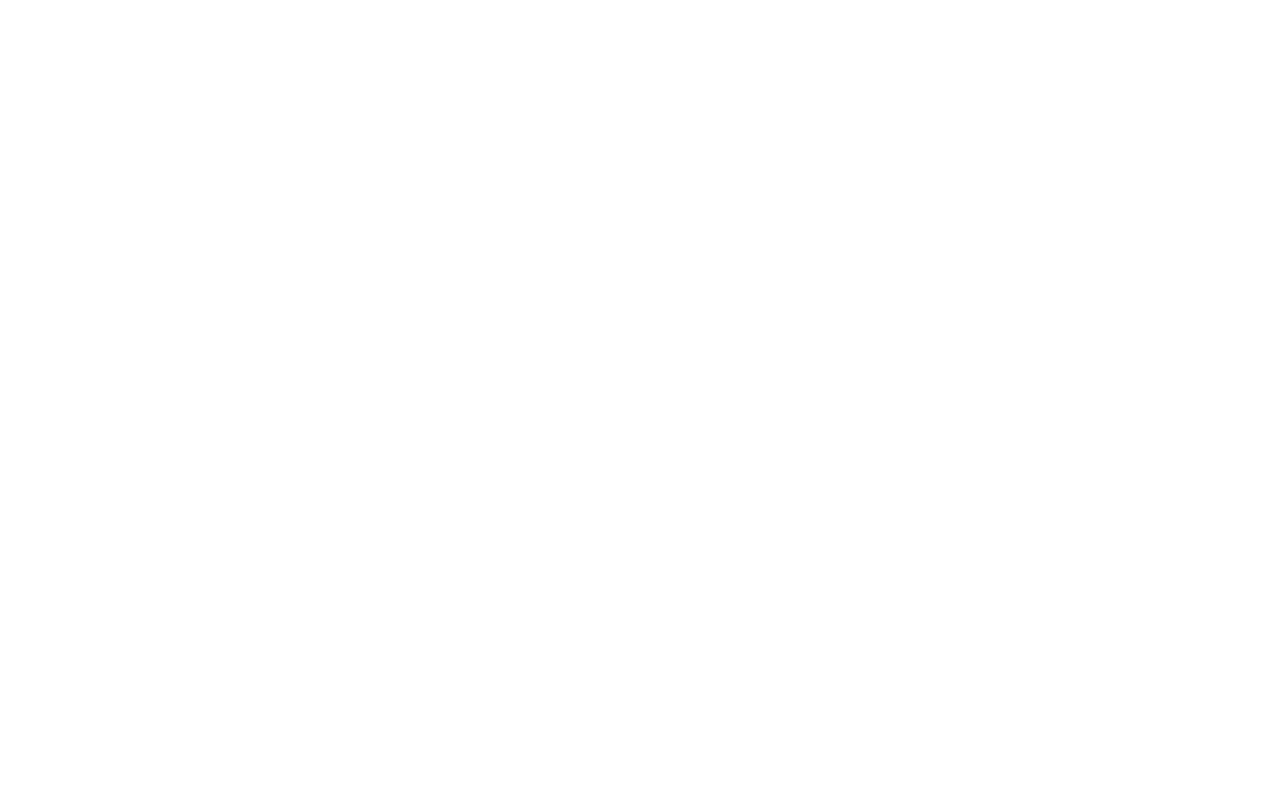
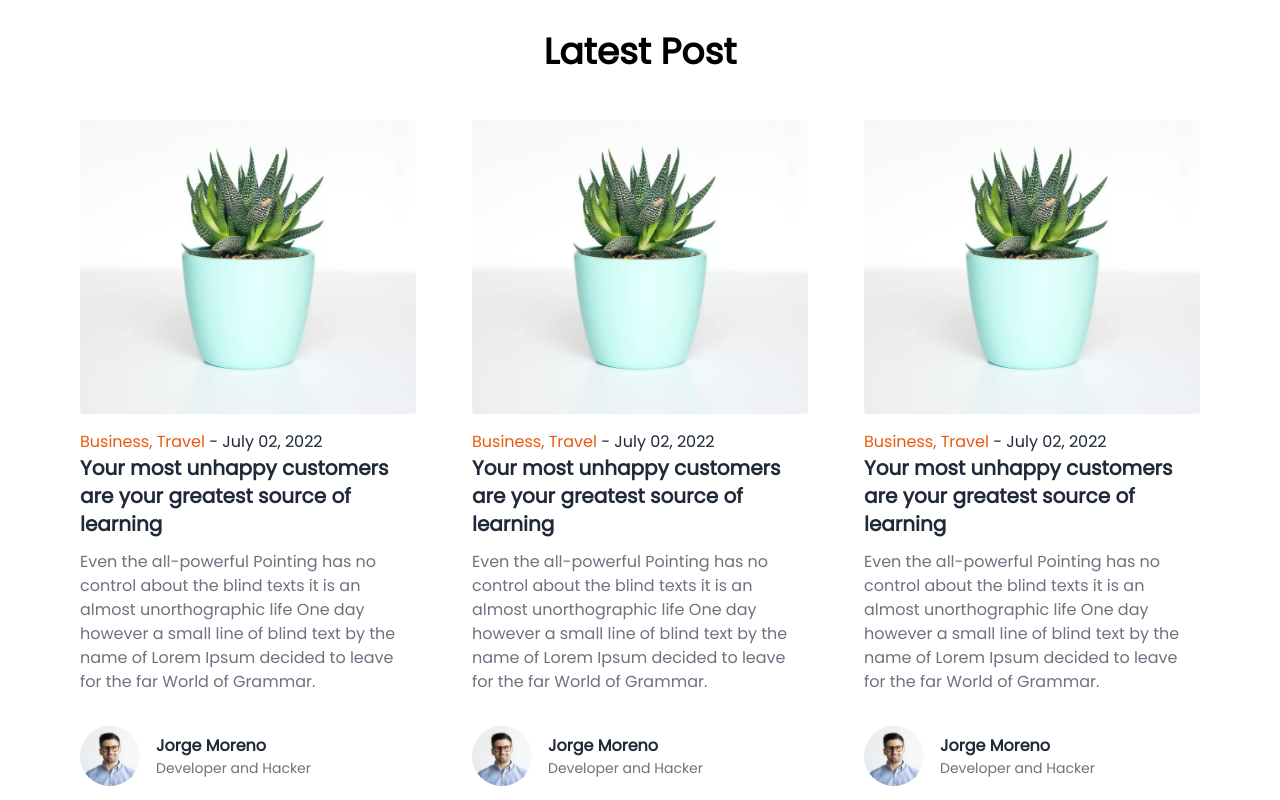
Before and after one commit to Jorg3Moreno/next_blog, a Next.js app: page / in a window 1280 px wide. Shown: the part 880-1680 px from the top of the page. Before the commit the page ends 863 px from the top, so only its background shows below. Built offline with nearby package versions, Linux system fonts and the light colour scheme.

Commit message:
Added 'Latest Post' section

```diff
--- /dev/null
+++ b/components/section2.js
@@ -0,0 +1,61 @@
+import Image from "next/image"
+import Link from "next/link"
+
+import Author from "./_child/author"
+
+export default function section2() {
+  return (
+    <section className="container mx-auto md:px-20 py-10">
+      <h1 className="font-bold text-4xl py-12 text-center">
+        Latest Post
+      </h1>
+
+      <div className="grid md:grid-cols-2 lg:grid-cols-3 gap-14">
+        {Post()}
+        {Post()}
+        {Post()}
+        {Post()}
+        {Post()}
+        {Post()}
+      </div>
+    </section>
+  )
+}
+
+function Post() {
+  return(
+    <div className="item">
+      <div className="images">
+        <Link href={"/"}>
+          <Image
+            src={"/images/img1.jpg"}
+            width={500}
+            height={350}
+            alt={"image blog description"}
+            className="rounded"
+          />
+        </Link>
+      </div>
+      <div className="info flex justify-center flex-col py-4">
+        <div className="cat">
+          <Link href={"/"} className="text-orange-600 hover:text-orange-800">
+            Business, Travel&nbsp;
+          </Link>
+          <Link href={"/"} className="text-gray-800 hover:text-gray-600">
+            - July 02, 2022
+          </Link>
+        </div>
+        <div className="title">
+          <Link href={"/"} className="text-xl font-bold text-gray-800 hover:text-gray-600">
+            Your most unhappy customers are your greatest source of learning
+          </Link>
+          <p className="text-gray-500 py-3">
+            Even the all-powerful Pointing has no control about the blind texts it is an almost unorthographic life One day however a small line of blind
+            text by the name of Lorem Ipsum decided to leave for the far World of Grammar.
+          </p>
+          <Author />
+        </div>
+      </div>
+    </div>
+  )
+}
--- a/pages/index.js
+++ b/pages/index.js
@@ -1,11 +1,13 @@
 import Format from '../layout/format'
 
 import Section1 from '../components/section1'
+import Section2 from '../components/section2'
 
 export default function Home() {
   return (
     <Format>
       <Section1></Section1>
+      <Section2></Section2>
     </Format>
   )
 }
```
